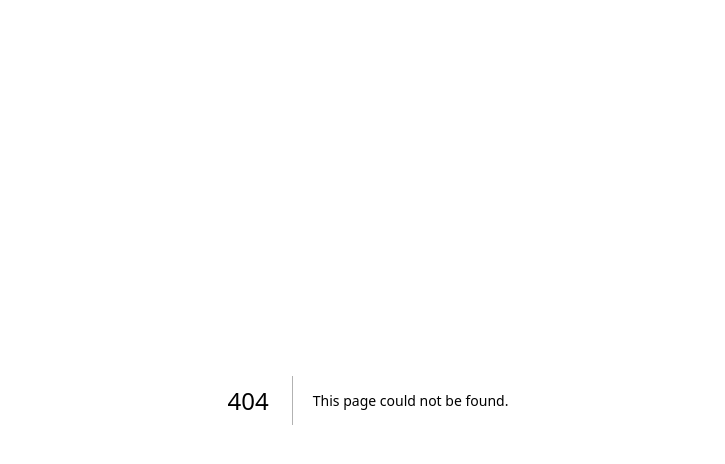
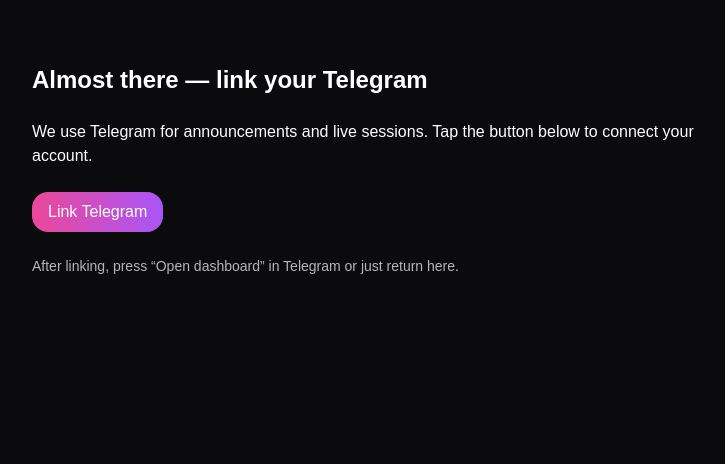
Before and after one commit to Realferuzbek/focus-squad, a Next.js app: page /link-telegram in a window 1280 px wide. Before the commit this address had no page. Shown: the top 464 px of the page, without its empty margins (272-997 px from the left). Built offline with nearby package versions, Linux system fonts and the light colour scheme.

Commit message:
feat(gating): require Telegram link before accessing protected pages

```diff
--- /dev/null
+++ b/app/link-telegram/page.tsx
@@ -0,0 +1,13 @@
+// app/link-telegram/page.tsx
+import LinkTelegram from '@/components/LinkTelegram';
+
+export default function LinkTelegramPage() {
+  return (
+    <div className="max-w-2xl mx-auto py-16 space-y-6">
+      <h1 className="text-2xl font-semibold">Almost there — link your Telegram</h1>
+      <p>We use Telegram for announcements and live sessions. Tap the button below to connect your account.</p>
+      <LinkTelegram />
+      <p className="text-sm opacity-70">After linking, press “Open dashboard” in Telegram or just return here.</p>
+    </div>
+  );
+}
```
